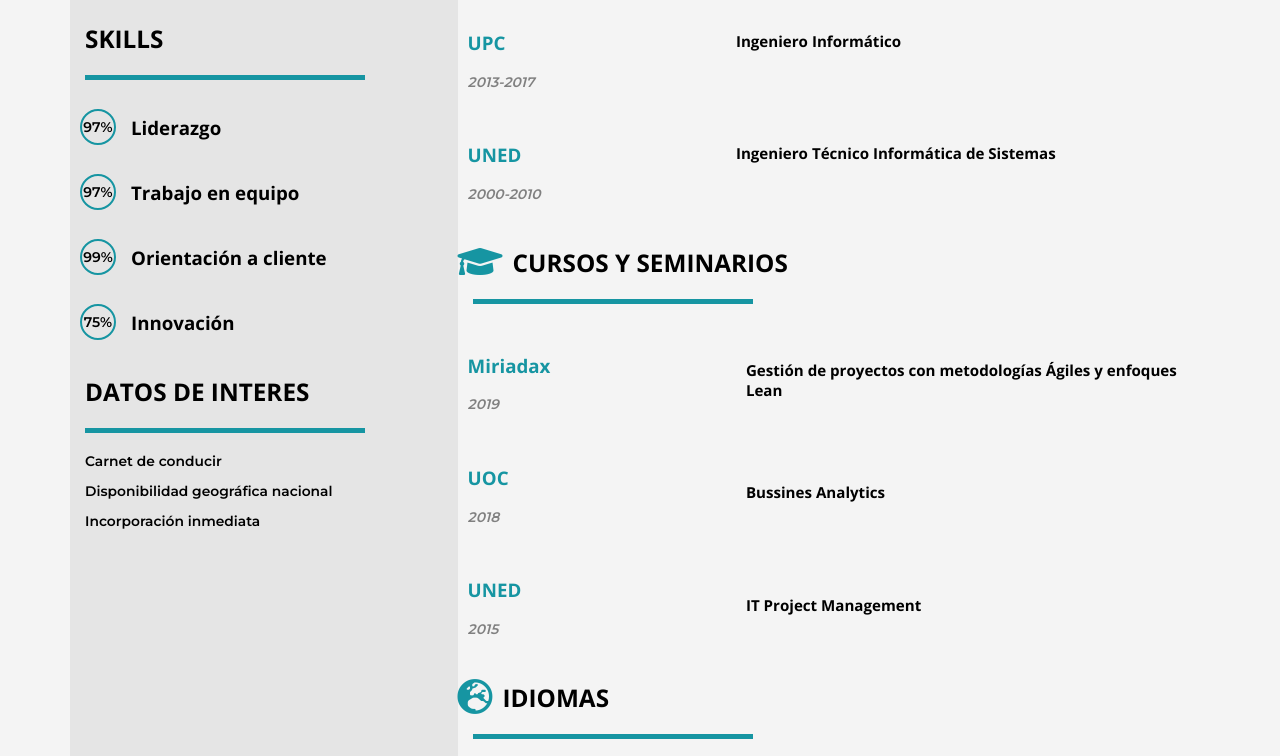
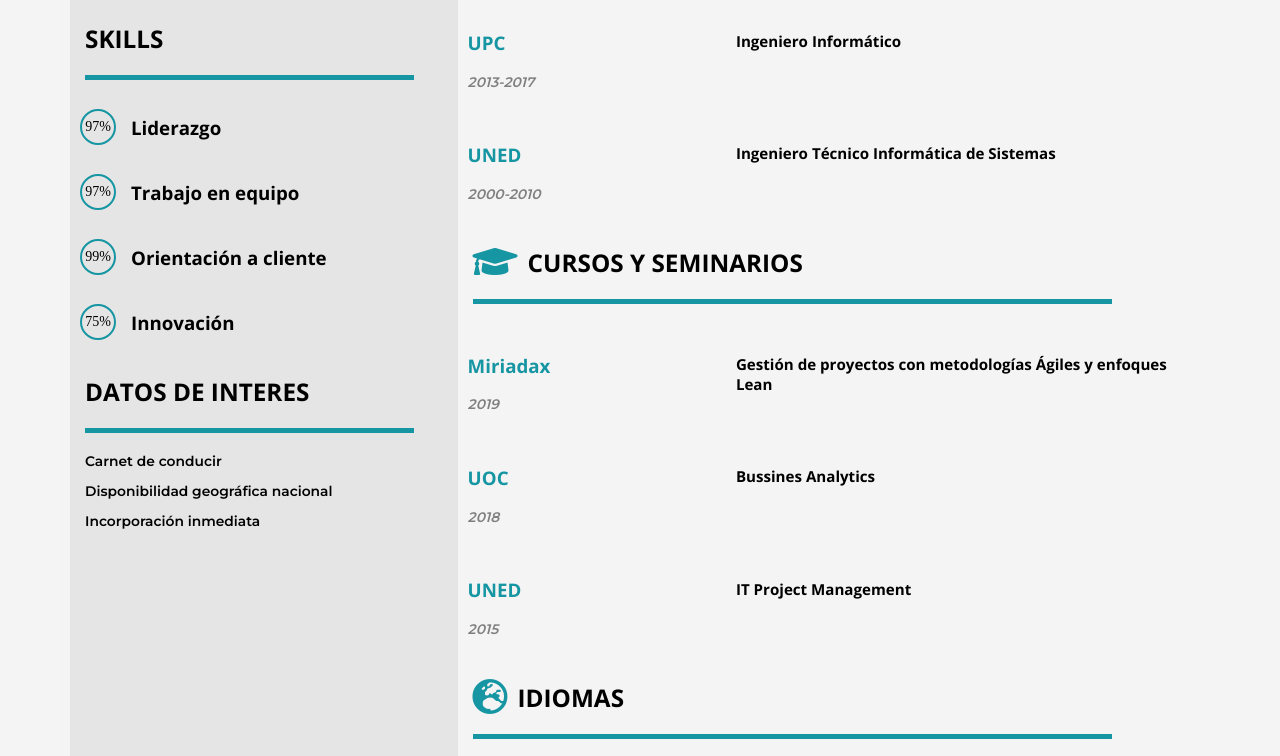
Before and after one commit to amorgado127/HTML2_PEC1, a website built with Parcel: page src/index.html in a window 1280 px wide. Shown: the part 992-1748 px from the top of the page. Built offline with nearby package versions, Linux system fonts and the light colour scheme; some packages are replaced by stand-ins of ours.

Commit message:
Pasando a Netlify 9

```diff
--- a/src/assets/styles/_cabecera.scss
+++ b/src/assets/styles/_cabecera.scss
@@ -15,11 +15,13 @@
 
 .cabecera h1 {
   @include titulo-principal;
+  text-align: center;
   color: $blanco;
 }
 
 .cabecera h2 {
   @include titulo-secundario;
+  text-align: center;
   color: $azul-principal;
 }
 
--- a/src/assets/styles/_cursos.scss
+++ b/src/assets/styles/_cursos.scss
@@ -15,7 +15,6 @@
 
 .cursos__detalle {
   display: flex;
-  align-items: center;
 }
 
 .cursos__detalle__centro {
@@ -43,5 +42,4 @@
 
 .cursos__detalle__titulacion h4 {
   @include titulo-4;
-  margin: 10px;
 }
--- a/src/assets/styles/_mixins.scss
+++ b/src/assets/styles/_mixins.scss
@@ -1,6 +1,6 @@
 .subrayado {
   border-top: solid 5px $azul-principal;
-  width: 35vh;
+  width: 85%;
   height: 5px;
   margin-left: 15px;
   margin-bottom: 20px;
@@ -8,7 +8,7 @@
 
 @mixin titulo-principal {
   font-family: "Open Sans", sans-serif;
-  font-size: calc(0.55rem + 1vw);
+  font-size: calc(0.5rem + 1vw);
 }
 
 @mixin texto-secundario {
@@ -52,6 +52,7 @@
   //padding: 10px 0px 5px 10px;
   align-items: center;
   color: $color-titulos-principal;
+  margin-left: 15px;
 }
 
 .linea {
--- a/src/assets/styles/_trabajos.scss
+++ b/src/assets/styles/_trabajos.scss
@@ -38,7 +38,6 @@
 .trabajos__detalle__puesto p {
   @include texto-secundario;
   text-align: left;
-
   color: $gris-texto;
   font-style: italic;
 }
--- a/src/assets/styles/layouts/_home.scss
+++ b/src/assets/styles/layouts/_home.scss
@@ -11,14 +11,6 @@ html {
   box-sizing: inherit;
 }
 
-body {
-  margin: 0;
-  padding: 30px;
-  font-family: $font-family-cv-serif;
-  background-color: $background-page;
-  color: $uoc-corporate;
-}
-
 .curriculum {
   margin: 0;
   padding: 30px;
--- a/src/assets/styles/main.scss
+++ b/src/assets/styles/main.scss
@@ -35,14 +35,14 @@
 
 @import "layouts/home";
 
-.datos {
-  color: black;
-}
-
 @media (max-width: 800px) {
   .container {
     flex-direction: column;
     justify-content: center;
+  }
+
+  .container > div {
+    flex: 0 0 50%;
   }
 
   .cabecera {
```
Also changed, not shown: src/index.html (+0 -4 lines), dist/index.html, 3 other files.
